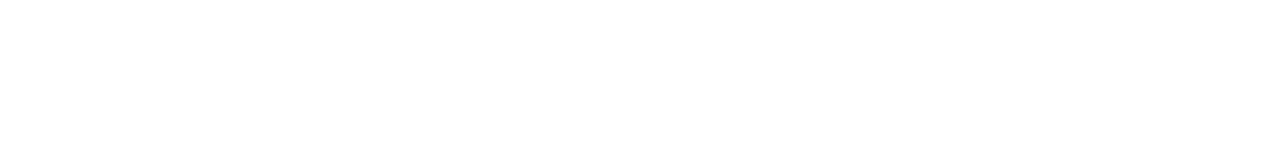
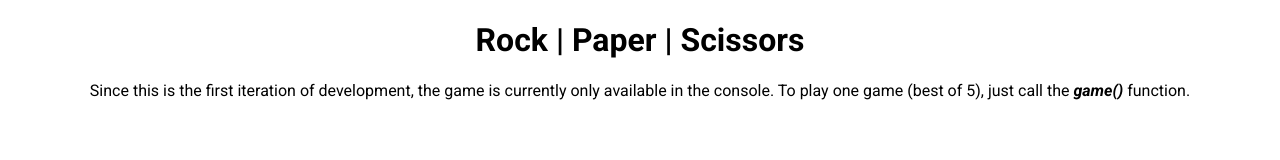
Before and after one commit to bollowatsch/rock-paper-scissors, a plain HTML site: page index.html in a window 1280 px wide. Drawn offline with Linux system fonts and the light colour scheme.

Commit message:
cretae and link css file, basic h1 and p sytling

```diff
--- a/index.html
+++ b/index.html
@@ -5,10 +5,19 @@
   <meta charset="UTF-8">
   <meta http-equiv="X-UA-Compatible" content="IE=edge">
   <meta name="viewport" content="width=device-width, initial-scale=1.0">
+  <link rel="preconnect" href="https://fonts.googleapis.com">
+  <link rel="preconnect" href="https://fonts.gstatic.com" crossorigin>
+  <link
+    href="https://fonts.googleapis.com/css2?family=Roboto:ital,wght@0,100;0,400;0,700;1,100;1,400;1,700&display=swap"
+    rel="stylesheet">
+  <link rel="stylesheet" href="style.css">
   <title>Rock Paper Scissors</title>
 </head>
 
 <body>
+  <h1>Rock | Paper | Scissors</h1>
+  <p>Since this is the first iteration of development, the game is currently only available in the console. To play one
+    game (best of 5), just call the <b><i>game()</i></b> function.</p>
   <script src="script.js"></script>
 </body>
 
--- /dev/null
+++ b/style.css
@@ -0,0 +1,12 @@
+h1 {
+  font-weight: 700;
+  text-align: center;
+  font-family: Roboto, sans-serif;
+}
+
+p {
+  padding: 10%, 20%;
+  font-weight: 400;
+  text-align: center;
+  font-family: Roboto, sans-serif;
+}
```
